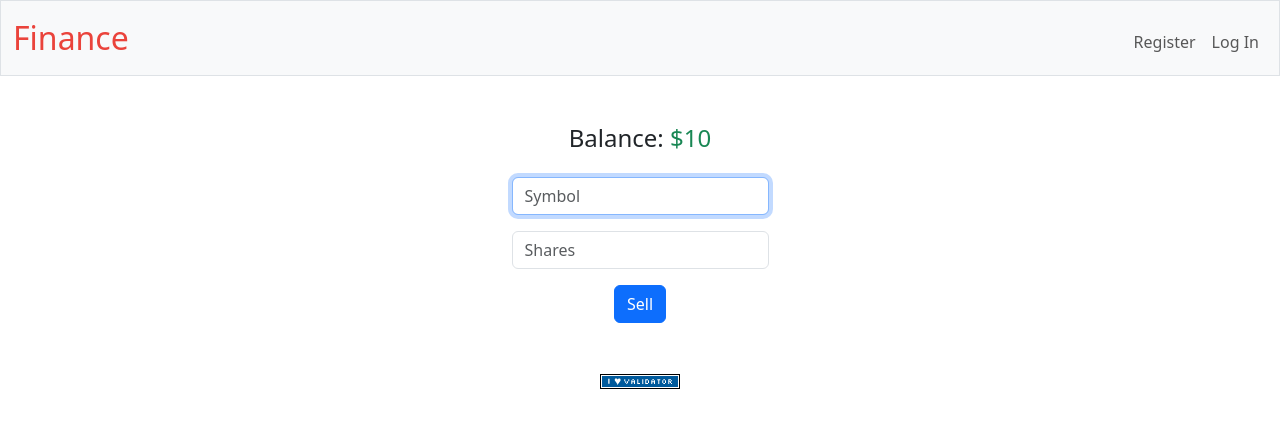
After one commit to zakriahayder/Finance, a Flask app: template templates/sell.html in a window 1280 px wide. The commit adds this page. Shown: the top 428 px of the page. Run offline with Flask 3, Linux system fonts and the light colour scheme; the template is opened without the code that fills it: most values are stand-ins (such as "Sample title", 1, 10 or a date in 2020); some libraries are stand-ins or nearby versions.

Commit message:
Almost finished implementing /sell. Facing some db issues

```diff
--- a/app.py
+++ b/app.py
@@ -106,7 +106,6 @@ def index():
     # Return the rendered template with the stock data
     return render_template("index.html", stock_data=stock_data, balance=balance, total=total)
 
-    # # return render_template("print.html", text1=result, text2="")
 
 
 
@@ -275,8 +274,89 @@ def register():
         return render_template("register.html")
 
 
-
 @app.route("/sell", methods=["GET", "POST"])
 @login_required
 def sell():
-         return apology("TODO")
+    if request.method == "POST":
+        symbol = request.form.get("symbol")
+        shares = request.form.get("shares")
+        username = session["user_name"]
+
+        # Validate input
+        if not symbol or not shares:
+            return apology("Please enter at least one share", 400)
+
+        # Fetch user balance
+        users = db.execute("SELECT cash FROM users WHERE username = ?", (username,))
+        if not users:
+            return apology("User not found", 400)
+
+        current_balance = users[0]["cash"]
+        current_date = date.today()
+
+        try:
+            transactions = db.execute("""
+                SELECT stock_symbol,
+                       SUM(n_stocks) AS total_stocks
+                FROM transactions
+                WHERE username = ? AND type = 'buy'
+                GROUP BY stock_symbol
+                HAVING total_stocks > 0;
+            """, (username,))
+
+            # Convert result to a list to handle potential empty result sets
+            transactions = list(transactions)
+            if transactions:
+                has_stock = any(transaction["stock_symbol"] == symbol.upper() for transaction in transactions)
+                if not has_stock:
+                    return apology("You do not own any stocks for this company", 404)
+                else:
+                    for transaction in transactions:
+                        if transaction["stock_symbol"] == symbol.upper():  # Ensure consistent capitalization
+                            stock_data = transaction
+            else:
+                return apology("No stocks found for this user.", 404)
+
+        except Exception as e:
+            return apology(f"Database query failed: {str(e)}", 500)
+
+        stock_info = lookup(symbol.upper())
+        if stock_info is None:
+            return apology("Please enter a valid symbol", 400)
+
+        if not shares.isdigit() or int(shares) <= 0:
+            return apology("Please enter a valid number of shares", 400)
+
+        shares = int(shares)
+        stock_price = float(stock_info["price"])
+        stocks_owned = stock_data["total_stocks"]
+        if stocks_owned < shares:  # Use total_stocks from stock_data
+            return apology(f"Cannot proceed, you only own {stock_data['total_stocks']} shares for this company", 400)
+
+        total = stock_price * shares
+        # Update the user's balance
+        current_balance += total
+        stocks_owned -= shares
+
+        # Update the database
+        try:
+            db.execute(
+                "INSERT INTO transactions (username, stock_symbol, stock_price, n_stocks, total_price, date, type) VALUES (?,?,?,?,?,?,?)",
+                (username, symbol.upper(), stock_price, stocks_owned, total, current_date, "sell")
+            )
+
+            db.execute("UPDATE users SET cash = ? WHERE username = ?", (current_balance, username))
+
+        except Exception as e:
+            return apology(f"Database update failed: {str(e)}", 500)
+
+        return redirect("/")
+
+
+
+    else:
+        row = db.execute("SELECT cash FROM users WHERE username = ?", session["user_name"])
+        if not row:
+            return apology("User not found", 400)
+        balance = row[0]["cash"]
+        return render_template("sell.html", balance=balance)
--- a/templates/buy.html
+++ b/templates/buy.html
@@ -1,7 +1,7 @@
 {% extends "layout.html" %}
 
 {% block title %}
-    Log In
+    Buy
 {% endblock %}
 
 {% block main %}
--- /dev/null
+++ b/templates/sell.html
@@ -0,0 +1,20 @@
+{% extends "layout.html" %}
+
+{% block title %}
+    Sell
+{% endblock %}
+
+{% block main %}
+    <div class="balance-info mb-4">
+        <h4>Balance: <span class="text-success">${{ balance | round(2) }}</span></h4>
+    </div>
+    <form action="/sell" method="post">
+        <div class="mb-3">
+            <input autocomplete="off" autofocus class="form-control mx-auto w-auto" name="symbol" placeholder="Symbol" type="text">
+        </div>
+        <div class="mb-3">
+            <input class="form-control mx-auto w-auto" name="shares" placeholder="Shares" type="text">
+        </div>
+        <button class="btn btn-primary" type="submit">Sell</button>
+    </form>
+{% endblock %}
```
Also changed, not shown: 2 other files.
